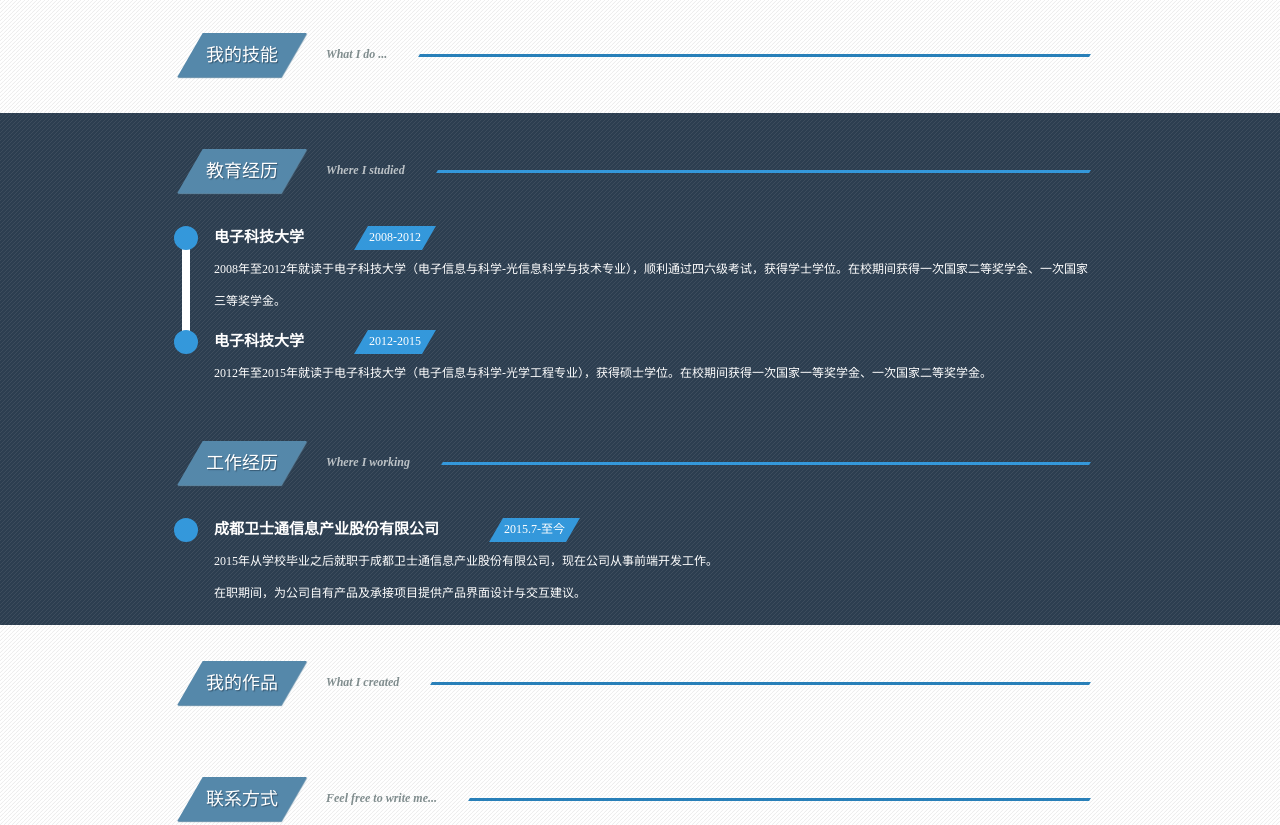
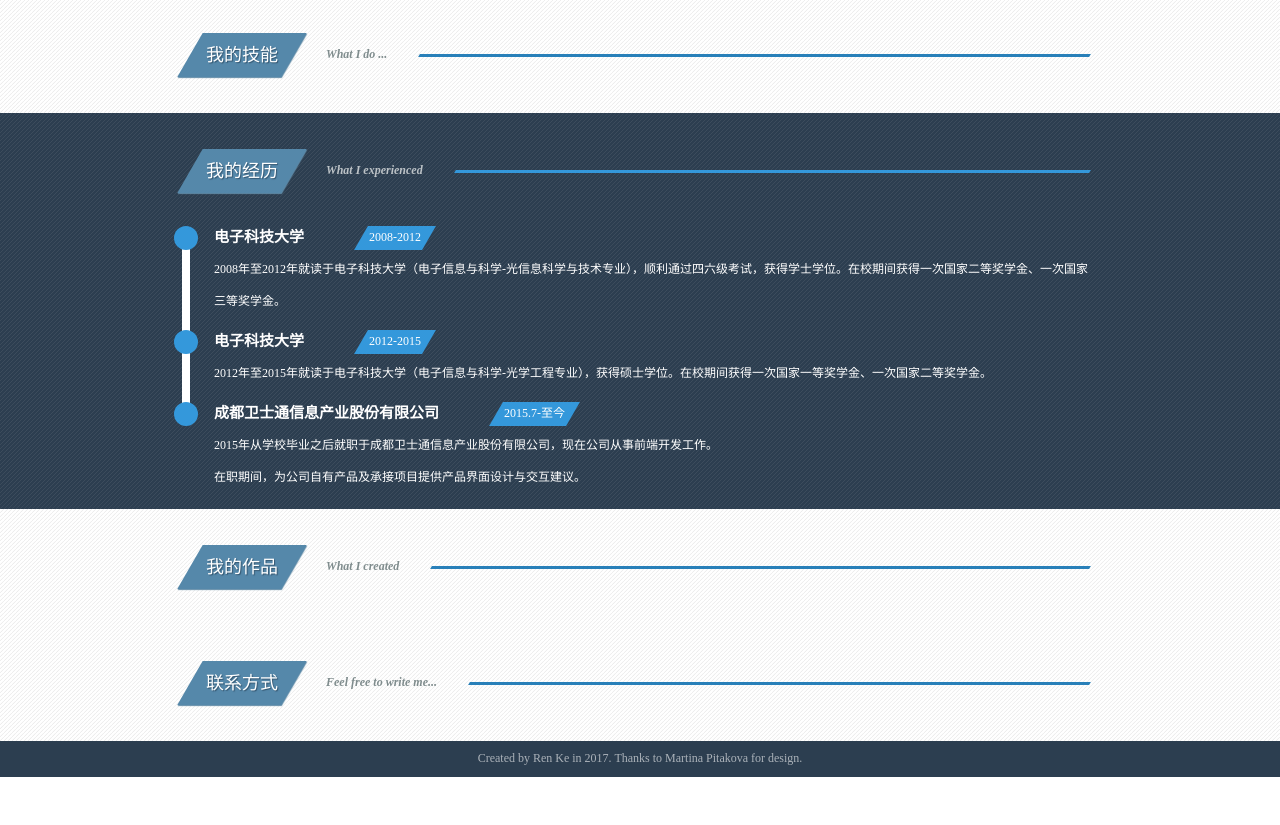
Before and after one commit to lycris158106/FE-Resume, a website: page resume.html in a window 1280 px wide. Shown: the part 645-1470 px from the top of the page. After the commit the page ends 1422 px from the top, so only its background shows below. Drawn offline with Linux system fonts and the light colour scheme.

Commit message:
#
/*
 *    Combine the work and education module
 *    lycris158106@gmail.com 2017-06-25
 */

 Combine the work and education module

```diff
--- a/resume.html
+++ b/resume.html
@@ -95,12 +95,12 @@
     </div>
   </div>
 
-  <div class="education">
-    <div class="education-content">
+  <div class="experience">
+    <div class="experience-content">
       <div class="content-header">
-        <div class="title">教育经历</div>
+        <div class="title">我的经历</div>
         <div class="divider">
-          <span class="details">Where I studied</span>
+          <span class="details">What I experienced</span>
           <span class="divider-item"></span>
         </div>
       </div>
@@ -124,22 +124,6 @@
               2012年至2015年就读于电子科技大学（电子信息与科学-光学工程专业），获得硕士学位。在校期间获得一次国家一等奖学金、一次国家二等奖学金。
             </div>
           </li>
-        </ul>
-      </div>
-    </div>
-  </div>
-
-  <div class="work">
-    <div class="work-content">
-      <div class="content-header">
-        <div class="title">工作经历</div>
-        <div class="divider">
-          <span class="details">Where I working</span>
-          <span class="divider-item"></span>
-        </div>
-      </div>
-      <div class="content-main">
-        <ul class="list">
           <li class="list-item">
             <div class="list-item-title">
               <span>成都卫士通信息产业股份有限公司</span>
--- a/src/sass/_main.scss
+++ b/src/sass/_main.scss
@@ -2,8 +2,7 @@
 
   .personal,
   .skills,
-  .work,
-  .education,
+  .experience,
   .portfolio,
   .contract {
     display: flex;
@@ -22,8 +21,7 @@
     background: url(../image/white-bg.png);
   }
 
-  .work,
-  .education {
+  .experience {
     background: url(../image/blue-bg.png);
   }
 
@@ -92,8 +90,7 @@
     }
   }
 
-  .work,
-  .education {
+  .experience {
     .content-header {
       .divider {
         .details {
```
Also changed, not shown: README.md, dist/css/style.min.css, 1 other file.
